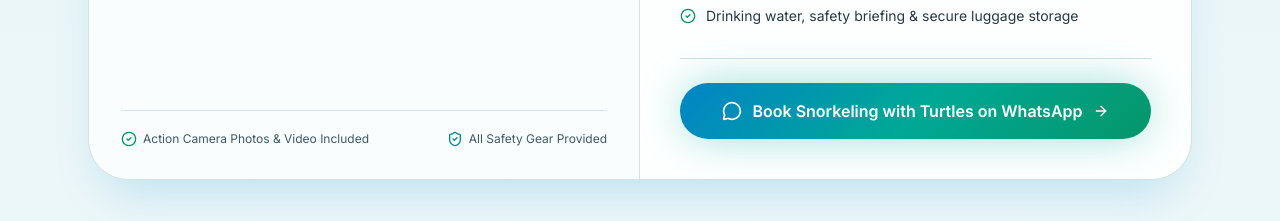
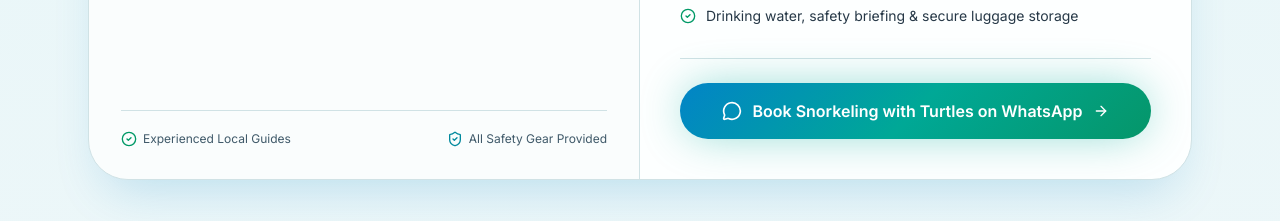
Before and after one commit to Kavindu822/coral-coast-divers, a Next.js app: page / in a window 1280 px wide. Shown: the part 1980-2201 px from the top of the page. Built offline with nearby package versions, Linux system fonts and the light colour scheme.

Commit message:
feat: replace action camera photos badge with experienced local guides in tour showcase

```diff
--- a/src/app/page.tsx
+++ b/src/app/page.tsx
@@ -799,7 +799,7 @@ export default function HomePage() {
                 <div className="mt-6 pt-5 border-t border-border flex items-center justify-between text-xs text-muted-foreground">
                   <span className="flex items-center gap-1.5">
                     <CheckCircle2 className="size-4 text-emerald-600" />
-                    Action Camera Photos &amp; Video Included
+                    Experienced Local Guides
                   </span>
                   <span className="flex items-center gap-1.5">
                     <ShieldCheck className="size-4 text-primary" />
```
